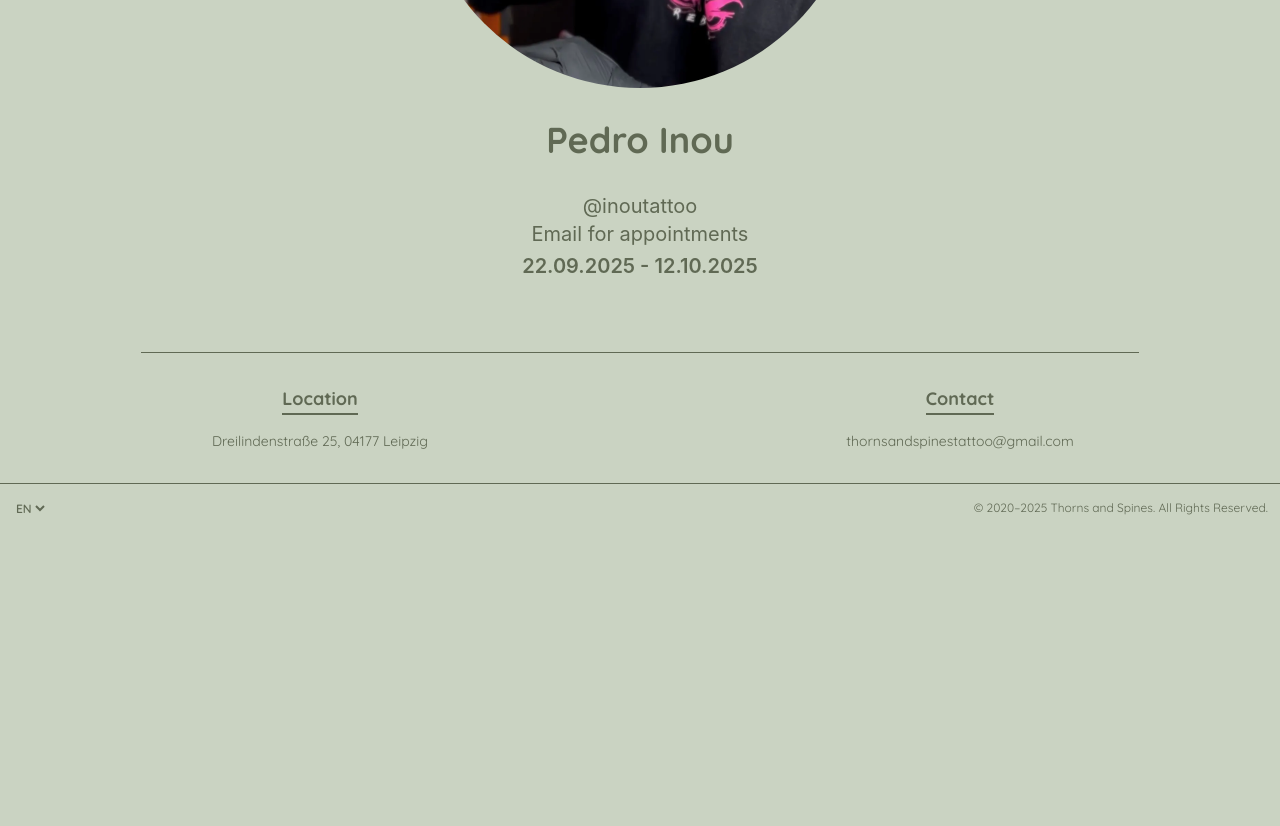
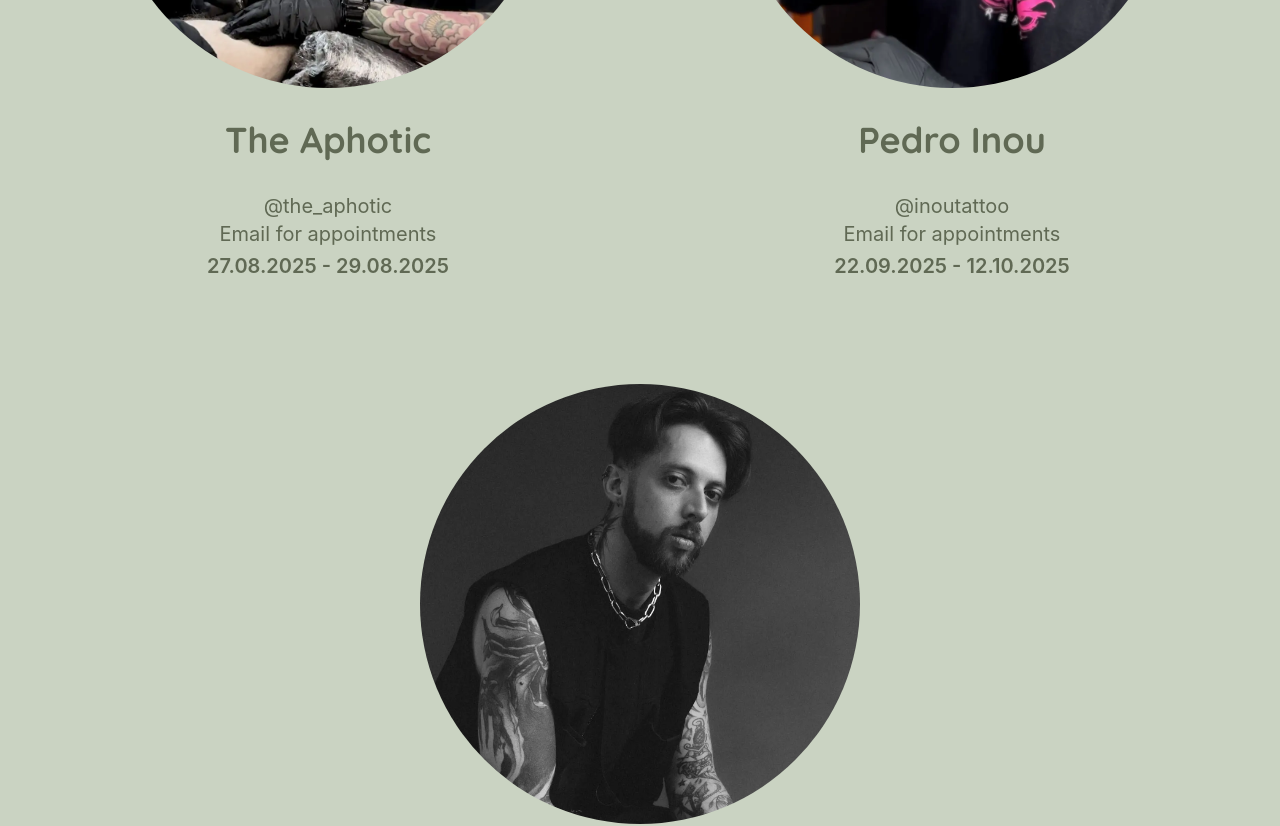
Before and after one commit to Cmbs86/Thorns-and-Spines-page, a React (Vite) app: page /upcoming-guests in a window 1280 px wide. Shown: the part 2060-2886 px from the top of the page. Before the commit the page ends 2593 px from the top, so only its background shows below. Built offline with nearby package versions, Linux system fonts and the light colour scheme.

Commit message:
add artists the aphotic and paulo bocchi

```diff
--- a/src/pages/UpcomingGuests.tsx
+++ b/src/pages/UpcomingGuests.tsx
@@ -11,7 +11,9 @@ import Lorena from "../assets/images/lorena_morato.webp";
 import Rafaella from "../assets/images/raffaela_fabbri.webp";
 import Cat from "../assets/images/cat_tattoing.webp";
 import bruno_santos from "../assets/images/bruno_santos.webp";
+import the_aphotic from "../assets/images/the_aphotic.webp";
 import pedro_inou from "../assets/images/pedro_inou.webp";
+import paulo_bocchi from "../assets/images/paulo_bocchi.webp";
 
 type TranslationKeys =
   | "guest_artists"
@@ -47,7 +49,6 @@ const UpcomingGuests = () => {
               bookingText={t("booking_fully")}
               dates="16.07.2025 - 18.07.2025"
             />
-
             <ArtistCard
               img={bruno_santos}
               alt={"Bruno Santos's photo"}
@@ -61,6 +62,8 @@ const UpcomingGuests = () => {
               bookingText={t("booking_form")}
               dates="21.07.2025 - 23.07.2025"
             />
+
+
             <ArtistCard
               img={Cat}
               alt={"Cat Tattoing's photo"}
@@ -84,6 +87,18 @@ const UpcomingGuests = () => {
               dates="24.07.2025 - 26.07.2025"
             />
             <ArtistCard
+              img={the_aphotic}
+              alt={"The Aphotic's photo"}
+              title={"The Aphotic's photo"}
+              artist={"The Aphotic"}
+              link={"https://www.instagram.com/the_aphotic/"}
+              socialMedia={"@the_aphotic"}
+              booking={"mailto:aphotictattoo@gmail.com"}
+              bookingText={t("email_appointments")}
+              dates="27.08.2025 - 29.08.2025"
+            />
+
+            <ArtistCard
               img={pedro_inou}
               alt={"Pedro Inou's photo"}
               title={"Pedro Inou's photo"}
@@ -93,6 +108,19 @@ const UpcomingGuests = () => {
               booking={"mailto:inoutattoo.europe@gmail.com"}
               bookingText={t("email_appointments")}
               dates="22.09.2025 - 12.10.2025"
+            />
+            <ArtistCard
+              img={paulo_bocchi}
+              alt={"Paulo Bocchi's photo"}
+              title={"Paulo Bocchi's photo"}
+              artist={"Paulo Bocchi"}
+              link={"https://www.instagram.com/bocchink/"}
+              socialMedia={"@bocchink"}
+              booking={t(
+               "https://docs.google.com/forms/d/e/1FAIpQLSfwdB_TRMr2Jv68ColfEsLDToIUUPYCjxLKx-e-8HluhTXYWQ/viewform?fbclid=PAZXh0bgNhZW0CMTEAAacOPNHsYv1D_V3xALGvNxKYpGI3Axzear-QAHwEyLqc3uucvOa03tsA8PcKSQ_aem_gtmZcpzEiVTh0QNGTld-uA&pli=1"
+              )}
+              bookingText={t("booking_form")}
+              dates="29.09.2025 - 04-10-2025"
             />
           </div>
         </main>
```
Also changed, not shown: src/assets/images/paulo_bocchi.webp (added).
